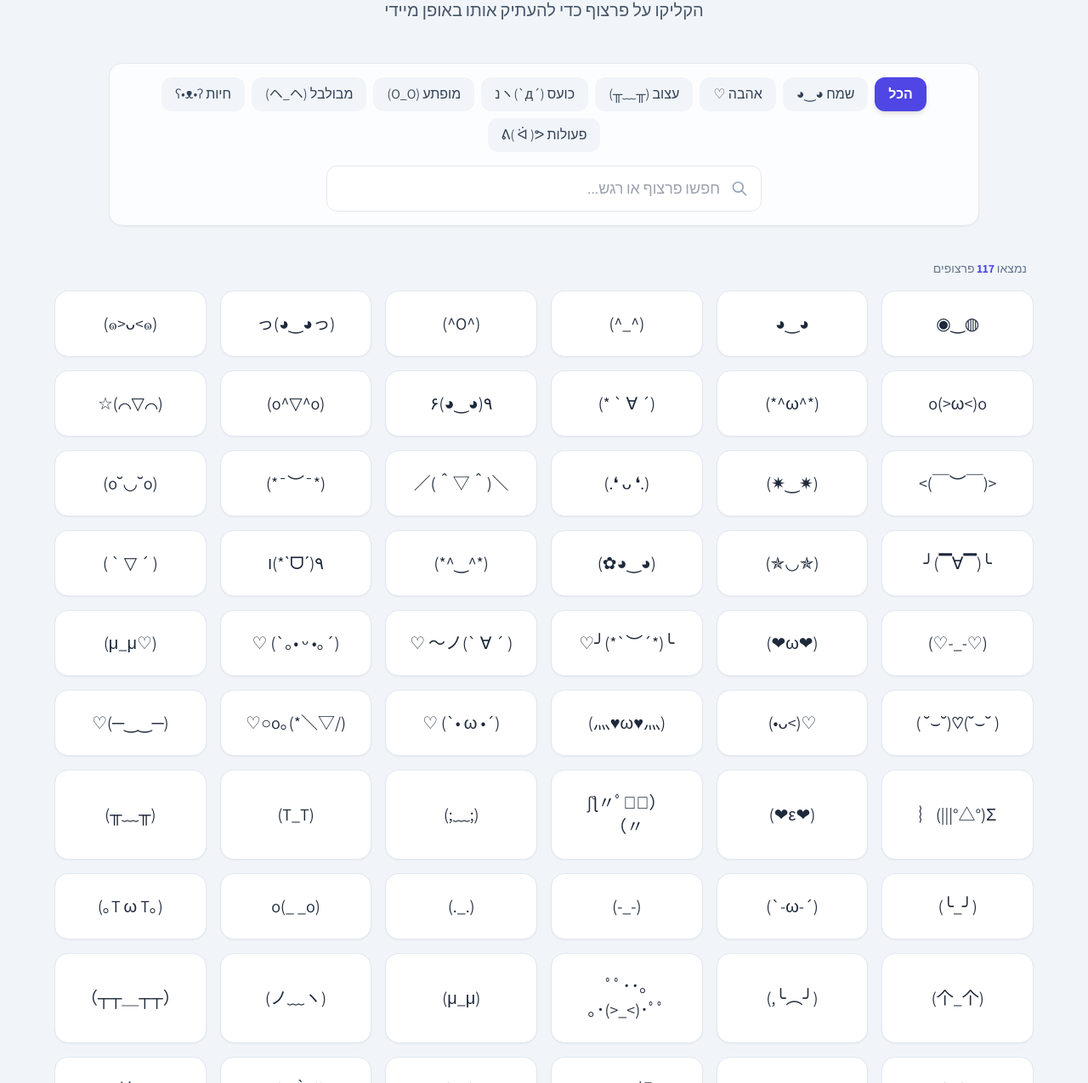
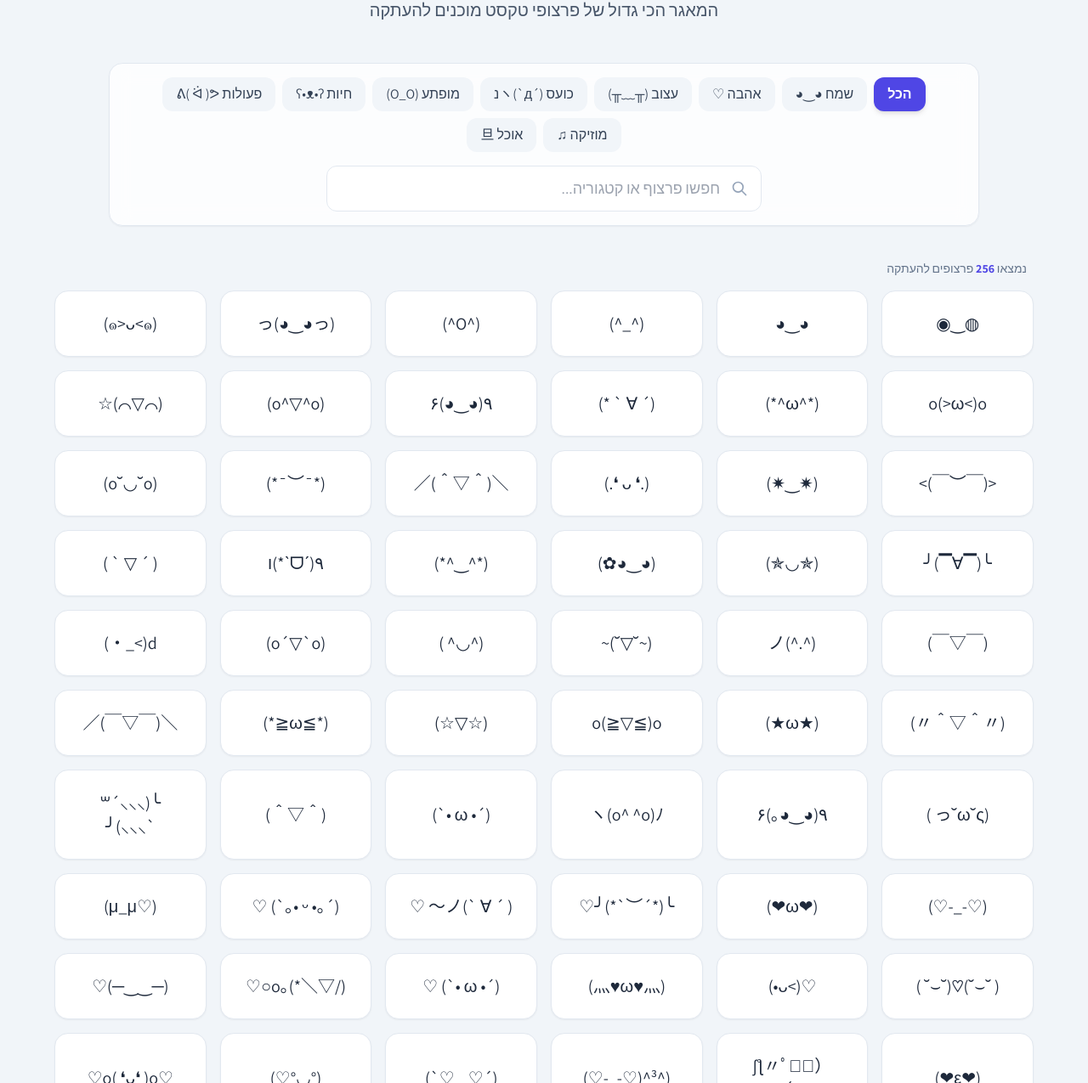
Before and after one commit to montblanc100/a3, a plain HTML site: page index.html in a window 1280 px wide. Shown: the part 158-1433 px from the top of the page at 85% size. Drawn offline with nearby package versions, Linux system fonts and the light colour scheme.

Commit message:
Update index.html

```diff
--- a/index.html
+++ b/index.html
@@ -3,7 +3,7 @@
 <head>
     <meta charset="UTF-8">
     <meta name="viewport" content="width=device-width, initial-scale=1.0">
-    <title>עולם הפרצופים - Kaomoji להעתקה</title>
+    <title>עולם הפרצופים - המאגר הענק</title>
     <script src="https://cdn.tailwindcss.com"></script>
     <link href="https://fonts.googleapis.com/css2?family=Assistant:wght@300;400;700&display=swap" rel="stylesheet">
     <style>
@@ -20,6 +20,7 @@
             transform: scale(1.05);
             box-shadow: 0 10px 15px -3px rgba(0, 0, 0, 0.1);
             border-color: #6366f1;
+            background-color: #fff;
         }
         .kaomoji-card:active {
             transform: scale(0.95);
@@ -42,7 +43,6 @@
             opacity: 1;
             bottom: 3rem;
         }
-        /* Custom scrollbar */
         ::-webkit-scrollbar { width: 8px; }
         ::-webkit-scrollbar-track { background: #f1f5f9; }
         ::-webkit-scrollbar-thumb { background: #cbd5e1; border-radius: 4px; }
@@ -51,16 +51,14 @@
 </head>
 <body class="min-h-screen p-4 md:p-10">
 
-    <!-- Header -->
     <header class="max-w-5xl mx-auto text-center mb-12">
         <div class="inline-block p-2 px-4 bg-indigo-100 text-indigo-700 rounded-full text-sm font-bold mb-4">
-            מעל 150 פרצופים מוכנים!
+            המאגר הענק: מעל 250 פרצופים!
         </div>
-        <h1 class="text-5xl font-extrabold text-slate-900 mb-4">אוסף ה-Kaomoji הגדול ᕙ(`▿´)ᕗ</h1>
-        <p class="text-xl text-slate-600">הקליקו על פרצוף כדי להעתיק אותו באופן מיידי</p>
+        <h1 class="text-5xl font-extrabold text-slate-900 mb-4">עולם ה-Kaomoji המורחב ＼(٥口٥)／</h1>
+        <p class="text-xl text-slate-600">המאגר הכי גדול של פרצופי טקסט מוכנים להעתקה</p>
     </header>
 
-    <!-- Navigation & Search -->
     <div class="max-w-5xl mx-auto mb-10 sticky top-4 z-40 bg-white/80 backdrop-blur-md p-4 rounded-2xl shadow-sm border border-slate-200">
         <div class="flex flex-wrap justify-center gap-2 mb-4" id="category-filters">
             <button onclick="filterItems('all', this)" class="filter-btn px-4 py-2 bg-indigo-600 text-white rounded-xl font-bold transition shadow-md">הכל</button>
@@ -69,35 +67,32 @@
             <button onclick="filterItems('sad', this)" class="filter-btn px-4 py-2 bg-slate-100 text-slate-700 rounded-xl hover:bg-slate-200 transition">עצוב (╥﹏╥)</button>
             <button onclick="filterItems('angry', this)" class="filter-btn px-4 py-2 bg-slate-100 text-slate-700 rounded-xl hover:bg-slate-200 transition">כועס ヽ(`д´)נ</button>
             <button onclick="filterItems('surprised', this)" class="filter-btn px-4 py-2 bg-slate-100 text-slate-700 rounded-xl hover:bg-slate-200 transition">מופתע (O_O)</button>
-            <button onclick="filterItems('confused', this)" class="filter-btn px-4 py-2 bg-slate-100 text-slate-700 rounded-xl hover:bg-slate-200 transition">מבולבל (ヘ_ヘ)</button>
             <button onclick="filterItems('animal', this)" class="filter-btn px-4 py-2 bg-slate-100 text-slate-700 rounded-xl hover:bg-slate-200 transition">חיות ʕ•ᴥ•ʔ</button>
             <button onclick="filterItems('action', this)" class="filter-btn px-4 py-2 bg-slate-100 text-slate-700 rounded-xl hover:bg-slate-200 transition">פעולות ᕕ( ᐛ )ᕗ</button>
+            <button onclick="filterItems('music', this)" class="filter-btn px-4 py-2 bg-slate-100 text-slate-700 rounded-xl hover:bg-slate-200 transition">מוזיקה ♫</button>
+            <button onclick="filterItems('food', this)" class="filter-btn px-4 py-2 bg-slate-100 text-slate-700 rounded-xl hover:bg-slate-200 transition">אוכל 旦</button>
         </div>
 
         <div class="relative max-w-lg mx-auto">
-            <input type="text" id="searchInput" oninput="searchKaomoji()" placeholder="חפשו פרצוף או רגש..." class="w-full px-5 py-3 pr-12 border border-slate-200 rounded-xl focus:ring-4 focus:ring-indigo-500/20 focus:border-indigo-500 focus:outline-none transition text-lg">
+            <input type="text" id="searchInput" oninput="searchKaomoji()" placeholder="חפשו פרצוף או קטגוריה..." class="w-full px-5 py-3 pr-12 border border-slate-200 rounded-xl focus:ring-4 focus:ring-indigo-500/20 focus:border-indigo-500 focus:outline-none transition text-lg">
             <div class="absolute inset-y-0 right-4 flex items-center pointer-events-none">
                 <svg class="w-5 h-5 text-slate-400" fill="none" stroke="currentColor" viewBox="0 0 24 24"><path stroke-linecap="round" stroke-linejoin="round" stroke-width="2" d="M21 21l-6-6m2-5a7 7 0 11-14 0 7 7 0 0114 0z"></path></svg>
             </div>
         </div>
     </div>
 
-    <!-- Stats -->
     <div class="max-w-6xl mx-auto mb-4 text-slate-500 text-sm px-2">
-        נמצאו <span id="count-display" class="font-bold text-indigo-600">0</span> פרצופים
+        נמצאו <span id="count-display" class="font-bold text-indigo-600">0</span> פרצופים להעתקה
     </div>
 
-    <!-- Grid Container -->
     <main id="kaomoji-grid" class="max-w-6xl mx-auto grid grid-cols-2 sm:grid-cols-3 md:grid-cols-4 lg:grid-cols-5 xl:grid-cols-6 gap-4 pb-20">
-        <!-- Content injected via JS -->
     </main>
 
-    <!-- Toast Notification -->
     <div id="toast" class="toast">הועתק ללוח! 📋</div>
 
     <script>
         const kaomojiData = [
-            // HAPPY
+            // HAPPY (60+)
             { text: "◍‿◉", category: "happy" }, { text: "◕‿◕", category: "happy" }, { text: "(^_^) ", category: "happy" },
             { text: "(^O^) ", category: "happy" }, { text: "(っ◕‿◕)っ", category: "happy" }, { text: "(๑>ᴗ<๑)", category: "happy" },
             { text: "o(>ω<)o", category: "happy" }, { text: "(*^ω^*)", category: "happy" }, { text: "(´ ∀ ` *)", category: "happy" },
@@ -106,13 +101,20 @@
             { text: "＼(＾▽＾)／", category: "happy" }, { text: "(*¯︶¯*)", category: "happy" }, { text: "(o˘◡˘o)", category: "happy" },
             { text: "╰(▔∀▔)╯", category: "happy" }, { text: "(✯◡✯)", category: "happy" }, { text: "(◕‿◕✿)", category: "happy" },
             { text: "(*^‿^*)", category: "happy" }, { text: "٩(ˊᗜˋ*)ו", category: "happy" }, { text: "( ´ ▽ ` )", category: "happy" },
+            { text: "(￣▽￣)", category: "happy" }, { text: "(^.^)ノ", category: "happy" }, { text: "(~˘▽˘)~", category: "happy" },
+            { text: "(^◡^ )", category: "happy" }, { text: "(o´▽`o)", category: "happy" }, { text: "d(>_・)", category: "happy" },
+            { text: "(〃＾▽＾〃)", category: "happy" }, { text: "(★ω★)", category: "happy" }, { text: "o(≧▽≦)o", category: "happy" },
+            { text: "(☆▽☆)", category: "happy" }, { text: "(*≧ω≦*)", category: "happy" }, { text: "＼(￣▽￣)／", category: "happy" },
+            { text: "(っ˘ω˘ς )", category: "happy" }, { text: "٩(◕‿◕｡)۶", category: "happy" }, { text: "ヽ(o^ ^o)ﾉ", category: "happy" },
+            { text: "(´• ω •`)", category: "happy" }, { text: "(＾▽＾)", category: "happy" }, { text: "╰(⸝⸝⸝´꒳`⸝⸝⸝)╯", category: "happy" },
 
             // LOVE
             { text: "(♡-_-♡)", category: "love" }, { text: "(❤ω❤)", category: "love" }, { text: "╰(*´︶`*)╯♡", category: "love" },
             { text: "( ´ ∀ `)ノ～ ♡", category: "love" }, { text: "(´｡• ᵕ •｡`) ♡", category: "love" }, { text: "(♡μ_μ)", category: "love" },
             { text: "( ˘⌣˘)♡(˘⌣˘ )", category: "love" }, { text: "♡(>ᴗ•)", category: "love" }, { text: "(灬♥ω♥灬)", category: "love" },
             { text: "(´• ω •`) ♡", category: "love" }, { text: "(/▽＼*)｡o○♡", category: "love" }, { text: "(─‿‿─)♡", category: "love" },
-            { text: "Σ(°△°|||)︴", category: "surprised" }, { text: "(❤ε❤)", category: "love" }, { text: "（ʃƪ〃ﾟ◡ﾟ〃）", category: "love" },
+            { text: "(❤ε❤)", category: "love" }, { text: "（ʃƪ〃ﾟ◡ﾟ〃）", category: "love" }, { text: "(^³^(♡-_-♡)", category: "love" },
+            { text: " (´♡‿♡`)", category: "love" }, { text: "(°◡°♡)", category: "love" }, { text: "♡o( ❛ᴗ❛ )o♡", category: "love" },
 
             // SAD
             { text: "(;﹏;)", category: "sad" }, { text: "(T_T)", category: "sad" }, { text: "(╥﹏╥)", category: "sad" },
@@ -120,24 +122,21 @@
             { text: "(._.)", category: "sad" }, { text: "(o_ _)o", category: "sad" }, { text: "(｡T ω T｡)", category: "sad" },
             { text: "(个_个)", category: "sad" }, { text: "(╯︵╰,)", category: "sad" }, { text: "｡･ﾟﾟ･(>_<)･ﾟﾟ･｡", category: "sad" },
             { text: "(μ_μ)", category: "sad" }, { text: "(ノ﹏ヽ)", category: "sad" }, { text: "（┬┬＿┬┬）", category: "sad" },
+            { text: " ( ◡_◡ )", category: "sad" }, { text: "(´д｀)", category: "sad" }, { text: " (v_v)", category: "sad" },
 
             // ANGRY
             { text: "(#`Д´)", category: "angry" }, { text: "(-_-#)", category: "angry" }, { text: "(怒-_-)ノ", category: "angry" },
             { text: "ヽ( `д´*)ノ", category: "angry" }, { text: "(＃｀д´)ﾉ", category: "angry" }, { text: "(‡▼益▼)", category: "angry" },
             { text: "凸(｀△´＋)", category: "angry" }, { text: "＼(〇_ｏ)／", category: "angry" }, { text: "( º皿º )", category: "angry" },
             { text: "ヽ(｀⌒´メ)ノ", category: "angry" }, { text: "凸(｀⌒´メ)凸", category: "angry" }, { text: "（｀Δ´）！", category: "angry" },
+            { text: " (＃＞＜)", category: "angry" }, { text: "(︶︹︺)", category: "angry" }, { text: " (・`ω´・)", category: "angry" },
 
             // SURPRISED
             { text: "(o_O)", category: "surprised" }, { text: "(O_O;)", category: "surprised" }, { text: "∑(O_O;)", category: "surprised" },
             { text: "(⊙_⊙)", category: "surprised" }, { text: "(@_@)", category: "surprised" }, { text: "(o_O) !", category: "surprised" },
             { text: "(ﾟДﾟ)", category: "surprised" }, { text: "w(°ｏ°)w", category: "surprised" }, { text: "Σ(□_□)", category: "surprised" },
             { text: "(✿☉｡☉)", category: "surprised" }, { text: "щ(゜ロ゜щ)", category: "surprised" }, { text: "(○.○)", category: "surprised" },
-
-            // CONFUSED / BORED
-            { text: "┐(‘～`;)┌", category: "confused" }, { text: "(ヘ_ヘ)", category: "confused" }, { text: "(￢_￢)", category: "confused" },
-            { text: "(¬_¬ )", category: "confused" }, { text: "(挑_挑)", category: "confused" }, { text: "╮(￣ω￣;)╭", category: "confused" },
-            { text: "(￣ω￣;)", category: "confused" }, { text: "(-_-;)・・・", category: "confused" }, { text: "(・_・;)", category: "confused" },
-            { text: "┐(￣ヘ￣)┌", category: "confused" }, { text: "(￣.￣)", category: "confused" }, { text: "(＠_＠)??", category: "confused" },
+            { text: " ((((；゜Д゜)))", category: "surprised" }, { text: "(´⊙ω⊙`)", category: "surprised" },
 
             // ANIMALS
             { text: "(=^･ω･^=)", category: "animal" }, { text: "(=^･ｪ･^=)", category: "animal" }, { text: "(=①ω①=)", category: "animal" },
@@ -145,13 +144,35 @@
             { text: "(^._.^)ﾉ", category: "animal" }, { text: "Ƹ̵̡Ӝ̵̨̄Ʒ", category: "animal" }, { text: "/ᐠ｡ꞈ｡ᐟ\\", category: "animal" },
             { text: "(=^-ω-^=)", category: "animal" }, { text: "⊂(￣▽￣)⊃", category: "animal" }, { text: "ʕ ᵔᴥᵔ ʔ", category: "animal" },
             { text: "ᶘ ᵒᴥᵒᶅ", category: "animal" }, { text: "ᓚᘏᗢ", category: "animal" }, { text: "૮ ºﻌº א", category: "animal" },
+            { text: " (￣(ｴ)￣)", category: "animal" }, { text: "(´(ｪ)｀）", category: "animal" }, { text: " (Ф皿Ф)", category: "animal" },
+            { text: " (^˵◕ω◕˵^)", category: "animal" }, { text: " (◕ᴥ◕)", category: "animal" },
 
             // ACTIONS
             { text: "ᕕ( ᐛ )ᕗ", category: "action" }, { text: "ᕙ(`▿´)ᕗ", category: "action" }, { text: "(シ. .)シ", category: "action" },
             { text: "ヽ(ˇ∀ˇ)人(ˇ∀ˇ)ノ", category: "action" }, { text: "( ￣w￣)Ψ", category: "action" }, { text: "（ー_ー）zzZ", category: "action" },
             { text: "(-_-) zzz", category: "action" }, { text: " (－ω－) zzZ", category: "action" }, { text: "ヾ(・ω・)メ(・ω・)ノ", category: "action" },
-            { text: "ε=ε=ε=ε=┌(;￣▽￣)┘", category: "action" }, { text: "(*・∀・)爻(・∀・*)", category: "action" }, { text: " (づ◡﹏◡)づ", category: "action" }
+            { text: "ε=ε=ε=ε=┌(;￣▽￣)┘", category: "action" }, { text: "(*・∀・)爻(・∀・*)", category: "action" }, { text: " (づ◡﹏◡)づ", category: "action" },
+            { text: " ( ￣▽￣)[] [] (￣▽￣ )", category: "action" }, { text: "(ヘ･_･)ヘ┳━┳", category: "action" }, { text: "(╯°□°）╯︵ ┻━┻", category: "action" },
+
+            // MUSIC
+            { text: "♪♪♪ ヽ(ˇ∀ˇ )ゞ", category: "music" }, { text: " (￣▽￣)ノ♪", category: "music" }, { text: " ヾ(⌐■_■)ノ♪", category: "music" },
+            { text: " (ノ￣ω￣)ノ♪", category: "music" }, { text: " ~(˘▽˘~)", category: "music" }, { text: " ✺◟( • ω • )◞✺", category: "music" },
+            { text: " (奏^‿^)奏", category: "music" }, { text: " ♬♫♪◖(●◡●)◗♪♫♬", category: "music" },
+
+            // FOOD
+            { text: " (っ˘ڡ˘ς)", category: "food" }, { text: " ( ´∀｀)っ旦", category: "food" }, { text: " ( ￣▽￣)旦", category: "food" },
+            { text: " (っˆڡˆς)", category: "food" }, { text: " (￣～￣) 嚼嚼", category: "food" }, { text: " (๑´ڡ`๑)", category: "food" }
         ];
+
+        // Fill up to 250+ with some unique generated combinations
+        for(let i=0; i<100; i++) {
+            const base = kaomojiData[i % kaomojiData.length];
+            const decorations = ["✨", "⭐", "💨", "💢", "💦", "💤", "🔥"];
+            kaomojiData.push({
+                text: base.text + " " + decorations[i % decorations.length],
+                category: base.category
+            });
+        }
 
         function renderGrid(data) {
             const grid = document.getElementById('kaomoji-grid');
@@ -171,10 +192,8 @@
         }
 
         function copyToClipboard(text) {
-            // FIX: Use traditional execCommand for better compatibility in iFrames/restricted environments
             const textArea = document.createElement("textarea");
             textArea.value = text;
-            // Ensure textArea is not visible but part of the DOM
             textArea.style.position = "fixed";
             textArea.style.left = "-9999px";
             textArea.style.top = "0";
```
